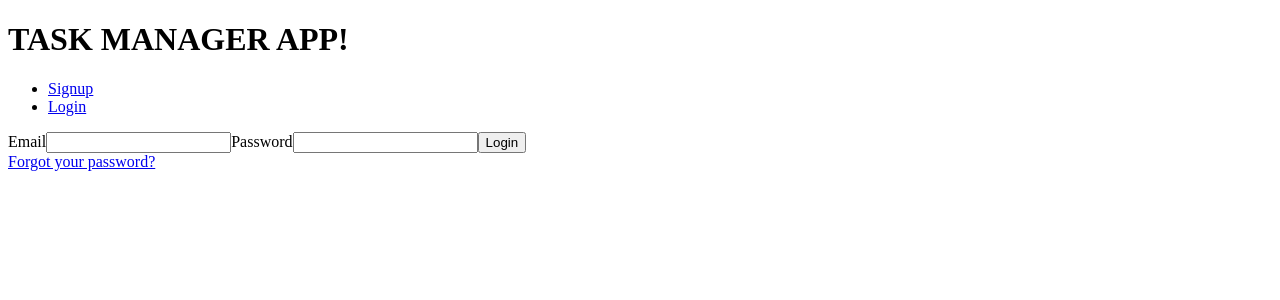
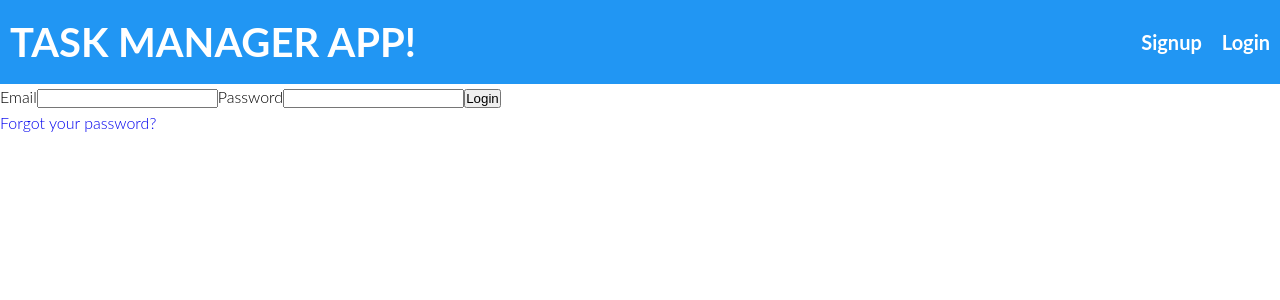
Before and after one commit to Jonathan-Wong-Code/Fullstack-Task-Manager, a React (Create React App) app in the folder client/: page / in a window 1280 px wide. Shown: the top 300 px of the page. Built offline with nearby package versions, Linux system fonts and the light colour scheme; no server answers.

Commit message:
Header-styles

```diff
--- a/client/package.json
+++ b/client/package.json
@@ -15,6 +15,7 @@
     "react-router-dom": "^5.0.1",
     "react-scripts": "3.1.1",
     "react-test-renderer": "^16.9.0",
+    "styled-components": "^4.3.2",
     "uuid": "^3.3.2"
   },
   "scripts": {
--- /dev/null
+++ b/client/src/components/dashboard/css.js
@@ -0,0 +1,9 @@
+import styled from "styled-components";
+import { wrapperWidth } from "./../../themes/constants";
+
+export const DashboardSection = styled.section``;
+
+export const Wrapper = styled.div`
+  max-width: ${wrapperWidth};
+  margin: 0 auto;
+`;
--- a/client/src/components/dashboard/index.js
+++ b/client/src/components/dashboard/index.js
@@ -7,6 +7,8 @@ import useGetNumTasks from "../../hooks/useGetNumTasks";
 import { useTaskState, useTaskDispatch } from "../../context/task-context";
 import { fetchAllTasks } from "../../async-helpers/tasks";
 import useSafeDispatch from "./../../hooks/useSafeDispatch";
+
+import { DashboardSection, Wrapper } from "./css";
 
 export default function Dashboard({
   history,
@@ -75,7 +77,8 @@ export default function Dashboard({
   if (loading) return <div>Loading...</div>;
 
   return (
-    <section>
+    <DashboardSection>
+      <Wrapper>
         <h2>Task List!</h2>
         <FilterBar
           search={search}
@@ -101,6 +104,7 @@ export default function Dashboard({
           searchStr={searchStr}
           numTasks={numTasks}
         />
-    </section>
+      </Wrapper>
+    </DashboardSection>
   );
 }
--- /dev/null
+++ b/client/src/components/header/css.js
@@ -0,0 +1,52 @@
+import styled from "styled-components";
+import { colors } from "./../../themes/constants";
+import { Link } from "react-router-dom";
+
+export const HeaderSection = styled.header`
+  padding: 1rem;
+  width: 100%;
+  background: ${colors.BLUE};
+  color: ${colors.WHITE};
+`;
+
+export const Wrapper = styled.div`
+  max-width: 1300px;
+  margin: 0 auto;
+
+  display: flex;
+  align-items: center;
+  justify-content: space-between;
+`;
+
+export const H1 = styled.h1`
+  font-size: 4rem;
+`;
+
+export const Nav = styled.nav`
+  display: flex;
+  flex-direction: column;
+  align-items: center;
+`;
+
+export const NavList = styled.ul`
+  list-style: none;
+  display: flex;
+`;
+
+export const NavListItem = styled.li`
+  &:not(:last-child) {
+    margin-right: 2rem;
+  }
+`;
+
+export const NavLink = styled(Link)`
+  font-size: 2rem;
+  font-weight: 700;
+
+  color: ${colors.WHITE};
+`;
+
+export const UserInfo = styled.div`
+  display: flex;
+  align-items: center;
+`;
--- a/client/src/components/header/index.js
+++ b/client/src/components/header/index.js
@@ -1,9 +1,18 @@
 import React from "react";
-import { Link } from "react-router-dom";
 import { logoutUser } from "../../async-helpers/auth";
 import { useAuthDispatch, useAuthState } from "../../context/auth-context";
 import { useTaskDispatch } from "../../context/task-context";
 import { useUserState, useUserDispatch } from "../../context/user-context";
+
+import {
+  HeaderSection,
+  Wrapper,
+  H1,
+  Nav,
+  NavList,
+  NavListItem,
+  NavLink
+} from "./css";
 
 function Header() {
   const { user } = useUserState();
@@ -17,56 +26,61 @@ function Header() {
   };
 
   return (
-    <header>
-      <h1>TASK MANAGER APP!</h1>
-      <nav>
-        <ul>
-          {authUser && (
-            <>
-              <li>
-                <Link
-                  to={{ pathname: "/dashboard", search: "?page=1&perPage=5" }}
-                >
-                  Dashboard
-                </Link>
-              </li>
-              <li>
-                <Link to="/create">Create</Link>
-              </li>
-            </>
-          )}
+    <HeaderSection>
+      <Wrapper>
+        <H1>TASK MANAGER APP!</H1>
+        <Nav>
+          {/* <UserInfo>
+            {user && (
+              <>
+                <h3 data-testid="header-name">{user.name}</h3>
+                <p data-testid="header-email">{user.email}</p>
+              </>
+            )}
+          </UserInfo> */}
+          <NavList>
+            {authUser && (
+              <>
+                <NavListItem>
+                  <NavLink
+                    to={{
+                      pathname: "/dashboard",
+                      search: "?page=1&perPage=5"
+                    }}
+                  >
+                    Dashboard
+                  </NavLink>
+                </NavListItem>
+                <NavListItem>
+                  <NavLink to="/create">Create</NavLink>
+                </NavListItem>
+              </>
+            )}
 
-          {!authUser && (
-            <>
-              <li>
-                <Link to="/signup">Signup</Link>
-              </li>
-              <li>
-                <Link to="/">Login</Link>
-              </li>
-            </>
-          )}
-          {authUser && (
-            <>
-              <li>
-                <Link to="/myAccount">My Account</Link>
-              </li>
-              <li>
-                <button onClick={handleLogoutClick}>Logout</button>
-              </li>
-            </>
-          )}
-        </ul>
-        <div>
-          {user && (
-            <>
-              <h3 data-testid="header-name">{user.name}</h3>
-              <p data-testid="header-email">{user.email}</p>
-            </>
-          )}
-        </div>
-      </nav>
-    </header>
+            {!authUser && (
+              <>
+                <NavListItem>
+                  <NavLink to="/signup">Signup</NavLink>
+                </NavListItem>
+                <NavListItem>
+                  <NavLink to="/">Login</NavLink>
+                </NavListItem>
+              </>
+            )}
+            {authUser && (
+              <>
+                <NavListItem>
+                  <NavLink to="/myAccount">My Account</NavLink>
+                </NavListItem>
+                <NavListItem>
+                  <NavLink onClick={handleLogoutClick}>Logout</NavLink>
+                </NavListItem>
+              </>
+            )}
+          </NavList>
+        </Nav>
+      </Wrapper>
+    </HeaderSection>
   );
 }
 
--- /dev/null
+++ b/client/src/components/taskList/css.js
@@ -0,0 +1,11 @@
+import styled from "styled-components";
+
+export const TaskGrid = styled.ul`
+  display: grid;
+  grid-template-columns: repeat(auto-fit, minmax(30rem, 1fr));
+  grid-gap: 2rem;
+
+  list-style-type: none;
+
+  padding: 5rem 0 5rem 0;
+`;
--- a/client/src/components/taskList/index.js
+++ b/client/src/components/taskList/index.js
@@ -1,19 +1,16 @@
 import React from "react";
 
 import TaskListItem from "../taskListItem";
+import { TaskGrid } from "./css";
 
 function TaskList({ tasks }) {
   if (!tasks) return <div />;
   return (
-    <div>
-      <ul>
-        {tasks.map((task, index) => (
-          <li key={task._id} data-testid={`task-item-${index}`}>
-            <TaskListItem task={task} />
-          </li>
-        ))}
-      </ul>
-    </div>
+    <TaskGrid>
+      {tasks.map((task, index) => (
+        <TaskListItem task={task} index={index} key={task._id} />
+      ))}
+    </TaskGrid>
   );
 }
 
--- /dev/null
+++ b/client/src/components/taskListItem/css.js
@@ -0,0 +1,15 @@
+import styled from "styled-components";
+import { colors } from "../../themes/constants";
+export const TaskCard = styled.li`
+  display: flex;
+  flex-direction: column;
+  justify-content: center;
+  border: 1px solid #000;
+  padding: 2rem;
+  border-radius: 4px;
+  box-shadow: 0 2px 10px rgba(0, 0, 0, 0.3);
+`;
+
+export const Buttons = styled.div`
+  display: flex;
+`;
--- a/client/src/components/taskListItem/index.js
+++ b/client/src/components/taskListItem/index.js
@@ -3,8 +3,9 @@ import { Link } from "react-router-dom";
 import { useTaskDispatch } from "../../context/task-context";
 import { useState } from "react";
 import { deleteTask, editTask } from "../../async-helpers/tasks";
+import { TaskCard, Buttons } from "./css";
 
-function TaskListItem({ task }) {
+function TaskListItem({ task, index }) {
   const [completed, setCompleted] = useState(task.completed);
   const taskDispatch = useTaskDispatch();
   const checkbox = useRef();
@@ -26,9 +27,10 @@ function TaskListItem({ task }) {
     );
   };
   return (
-    <>
+    <TaskCard data-testid={`task-item-${index}`}>
       <h3>Title: {task.title}</h3>
       <p>Description: {task.description}</p>
+      <div>
         <label htmlFor="completed">completed?</label>
         <input
           type="checkbox"
@@ -38,11 +40,14 @@ function TaskListItem({ task }) {
           value={completed}
           onChange={handleCheckChange}
         />
+      </div>
+      <Buttons>
         <Link to={`/edit/${task._id}`}>Edit Task</Link>
         <button onClick={() => deleteTask(task._id, taskDispatch)}>
           Delete Task
         </button>
-    </>
+      </Buttons>
+    </TaskCard>
   );
 }
 
--- /dev/null
+++ b/client/src/index.css
@@ -0,0 +1,28 @@
+*,
+*::before,
+*::after {
+  margin: 0;
+  padding: 0;
+  -webkit-box-sizing: inherit;
+  box-sizing: inherit;
+}
+
+html {
+  font-size: 62.5%;
+  -webkit-box-sizing: border-box;
+  box-sizing: border-box;
+}
+
+body {
+  line-height: 1.6;
+  font-size: 1.6rem;
+  font-weight: 300;
+  font-family: "Lato", sans-serif;
+  min-height: 100vh;
+  display: flex;
+  flex-direction: column;
+}
+
+a {
+  text-decoration: none;
+}
--- a/client/src/index.js
+++ b/client/src/index.js
@@ -1,14 +1,12 @@
 import React from "react";
 import ReactDOM from "react-dom";
 import App from "./App";
+import "./index.css";
 import { AuthProvider } from "./context/auth-context";
-// import { UserProvider } from "././context/user-context";
 
 ReactDOM.render(
   <AuthProvider>
-    {/* <UserProvider> */}
     <App />
-    {/* </UserProvider> */}
   </AuthProvider>,
   document.getElementById("root")
 );
--- /dev/null
+++ b/client/src/themes/constants.js
@@ -0,0 +1,7 @@
+export const colors = {
+  BLUE: "#2196f3",
+  WHITE: "#fff",
+  BLACK: "#000"
+};
+
+export const wrapperWidth = "1300px";
```
Also changed, not shown: 1 other file (tests, documents, lock files or other folders). Lines whose indentation alone changed are shown as unchanged.
